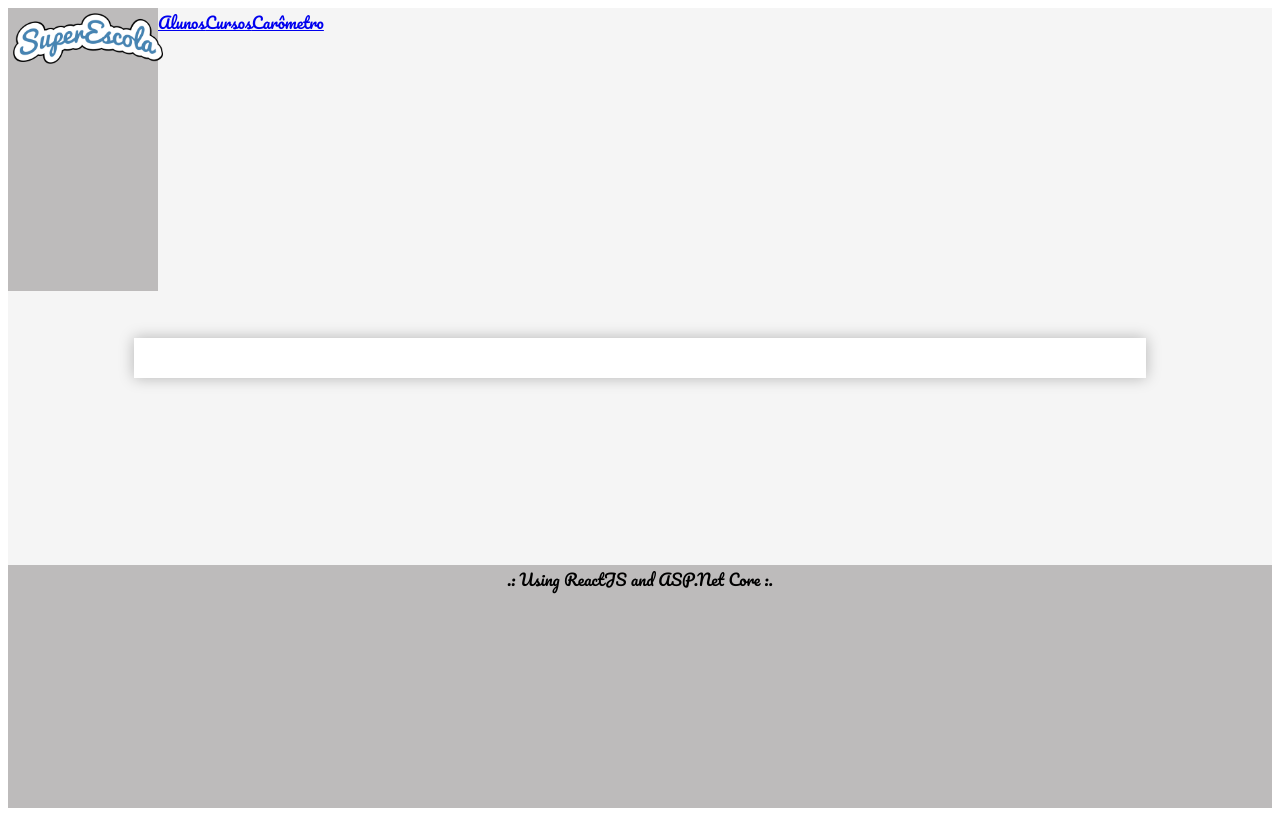
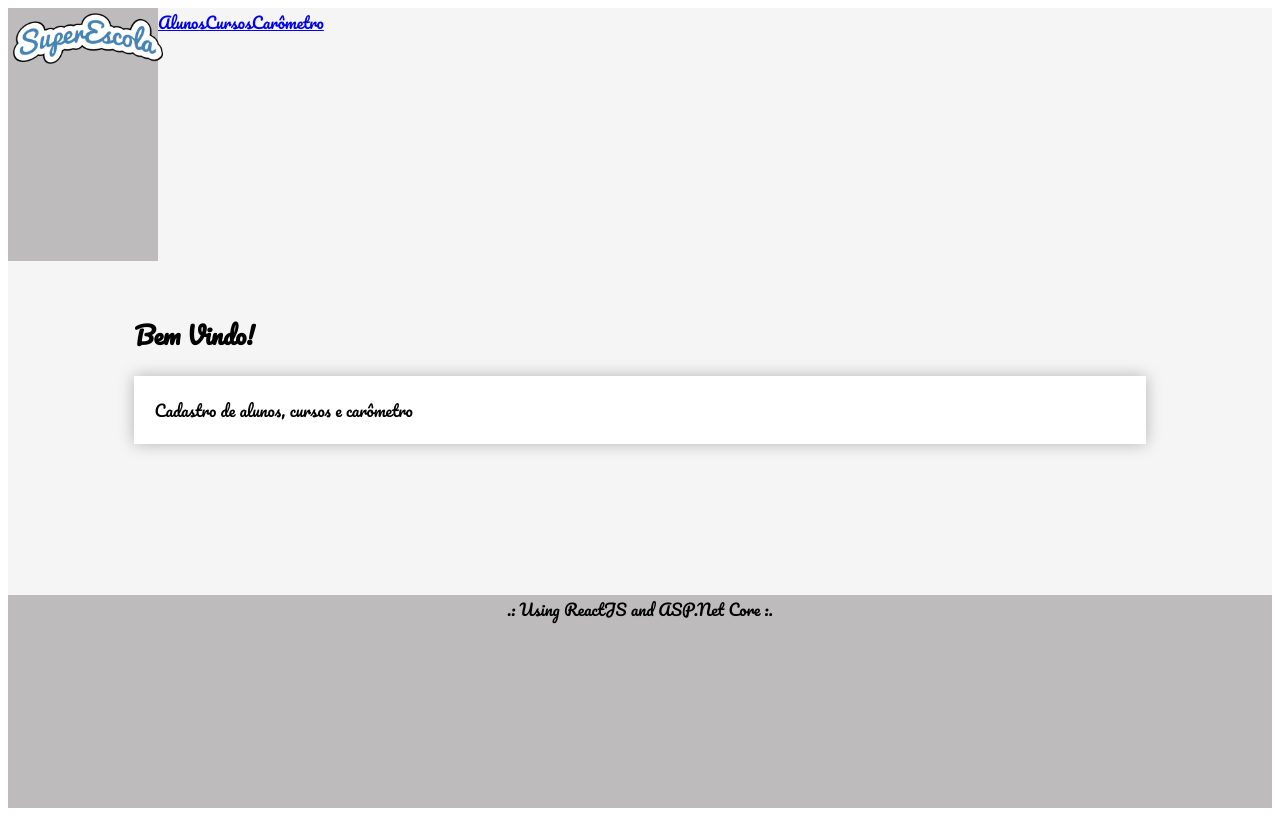
Before and after one commit to lcunha957/DS402_InternetIII, a React (Create React App) app in the folder Proj2-Escola/escola/: page / in a window 1280 px wide. Built offline with nearby package versions, Linux system fonts and the light colour scheme.

Commit message:
app com main
.

```diff
--- a/Proj2-Escola/escola/src/App.js
+++ b/Proj2-Escola/escola/src/App.js
@@ -7,11 +7,13 @@ import Footer from './components/template/Footer';
 
 function App() {
   return (
-      <div className="App">
-        <Logo />
-        <Menu />
-        <Main />
-        <Footer />
+    <div className="App">
+      <Logo />
+<Menu />
+<Main title="Bem Vindo!">
+<div>Cadastro de alunos, cursos e carômetro</div>
+</Main>
+<Footer />
 </div>
 ); }
 export default App;
```
